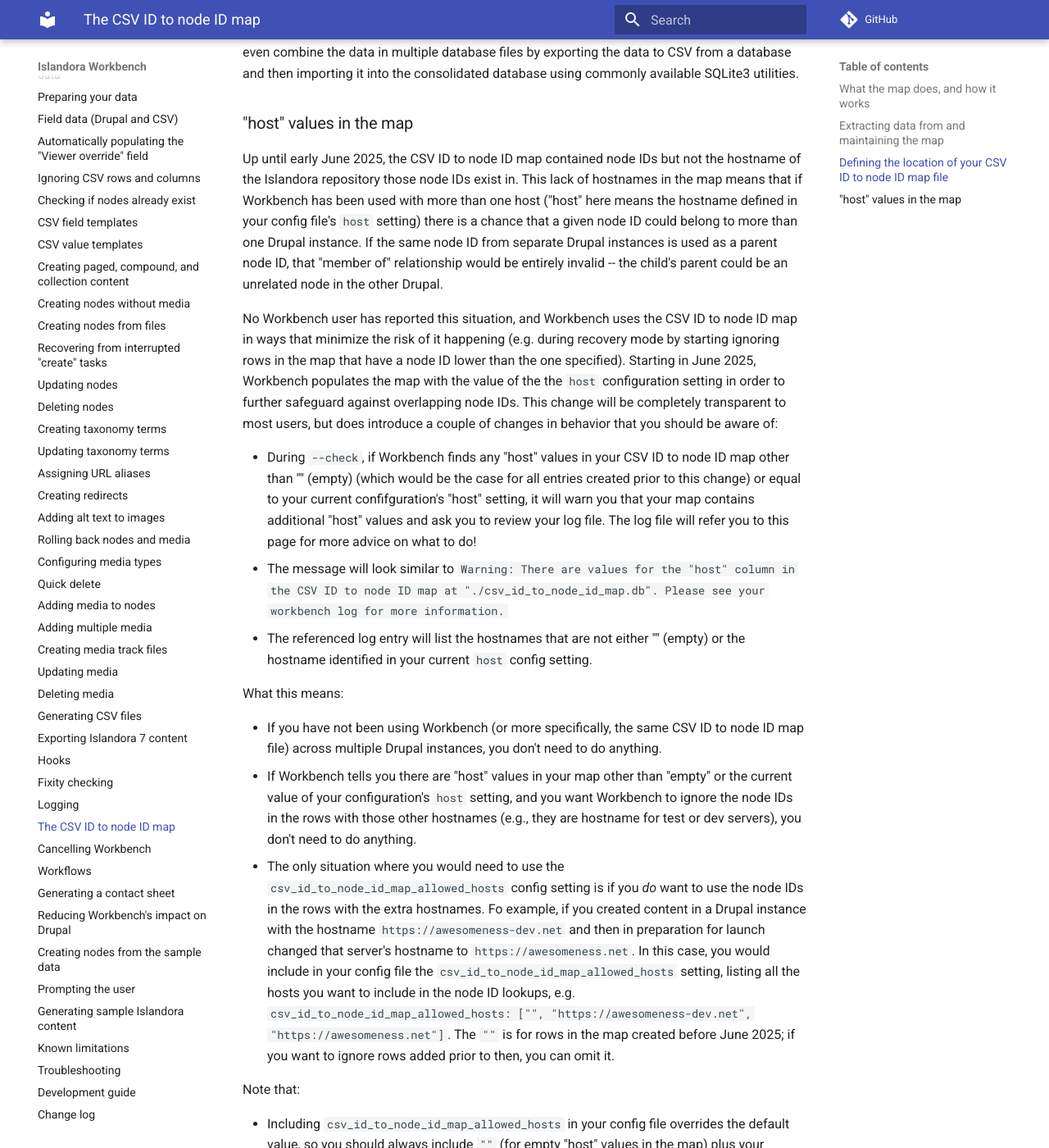
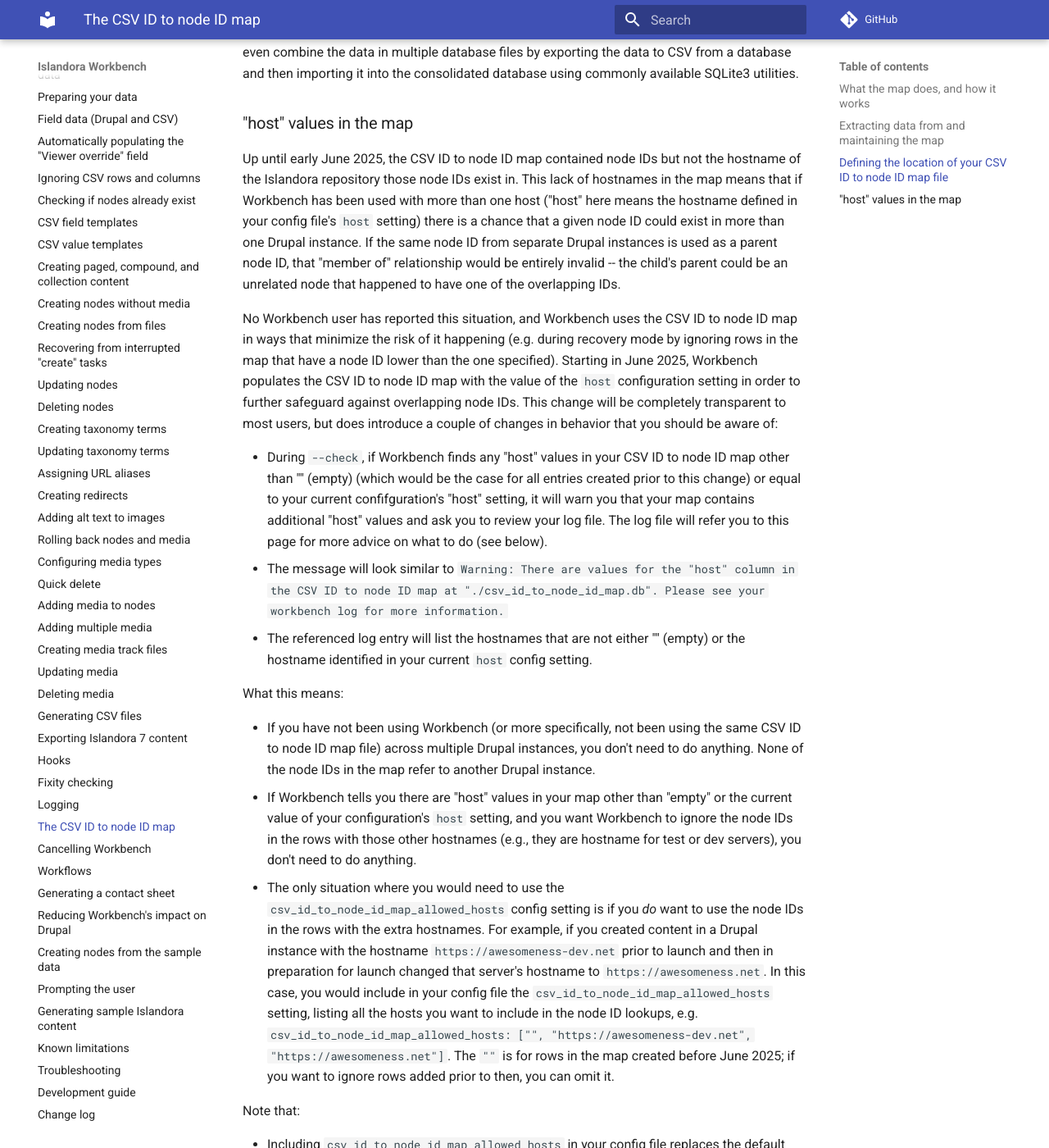
Before and after one commit to mjordan/islandora_workbench_docs, an MkDocs documentation site: the page built from docs/csv_id_to_node_id_map.md, in a window 1280 px wide and 1400 px high, scrolled down 3583 px. Shown: the whole window at 82% size. Built offline with MkDocs 1.6.1 and Material for MkDocs 9.7.7, drawn with Linux system fonts in a browser that asks for light colours; comment, search, counter and statistics services are not loaded; some of the changed text lies outside the part shown.

Commit message:
Some edits to the new 'host values in the map' section.

```diff
--- a/docs/csv_id_to_node_id_map.md
+++ b/docs/csv_id_to_node_id_map.md
@@ -68,21 +68,21 @@
 
 ### "host" values in the map
 
-Up until early June 2025, the CSV ID to node ID map contained node IDs but not the hostname of the Islandora repository those node IDs exist in. This lack of hostnames in the map means that if Workbench has been used with more than one host ("host" here means the hostname defined in your config file's `host` setting) there is a chance that a given node ID could belong to more than one Drupal instance. If the same node ID from separate Drupal instances is used as a parent node ID, that "member of" relationship would be entirely invalid -- the child's parent could be an unrelated node in the other Drupal.
+Up until early June 2025, the CSV ID to node ID map contained node IDs but not the hostname of the Islandora repository those node IDs exist in. This lack of hostnames in the map means that if Workbench has been used with more than one host ("host" here means the hostname defined in your config file's `host` setting) there is a chance that a given node ID could exist in more than one Drupal instance. If the same node ID from separate Drupal instances is used as a parent node ID, that "member of" relationship would be entirely invalid -- the child's parent could be an unrelated node that happened to have one of the overlapping IDs.
 
-No Workbench user has reported this situation, and Workbench uses the CSV ID to node ID map in ways that minimize the risk of it happening (e.g. during recovery mode by starting ignoring rows in the map that have a node ID lower than the one specified). Starting in June 2025, Workbench populates the map with the value of the the `host` configuration setting in order to further safeguard against overlapping node IDs. This change will be completely transparent to most users, but does introduce a couple of changes in behavior that you should be aware of:
+No Workbench user has reported this situation, and Workbench uses the CSV ID to node ID map in ways that minimize the risk of it happening (e.g. during recovery mode by ignoring rows in the map that have a node ID lower than the one specified). Starting in June 2025, Workbench populates the CSV ID to node ID map with the value of the `host` configuration setting in order to further safeguard against overlapping node IDs. This change will be completely transparent to most users, but does introduce a couple of changes in behavior that you should be aware of:
 
-- During `--check`, if Workbench finds any "host" values in your CSV ID to node ID map other than "" (empty) (which would be the case for all entries created prior to this change) or equal to your current confifguration's "host" setting, it will warn you that your map contains additional "host" values and ask you to review your log file. The log file will refer you to this page for more advice on what to do!
+- During `--check`, if Workbench finds any "host" values in your CSV ID to node ID map other than "" (empty) (which would be the case for all entries created prior to this change) or equal to your current confifguration's "host" setting, it will warn you that your map contains additional "host" values and ask you to review your log file. The log file will refer you to this page for more advice on what to do (see below).
 - The message will look similar to `Warning: There are values for the "host" column in the CSV ID to node ID map at "./csv_id_to_node_id_map.db". Please see your workbench log for more information.`
 - The referenced log entry will list the hostnames that are not either "" (empty) or the hostname identified in your current `host` config setting.
 
 What this means:
 
-- If you have not been using Workbench (or more specifically, the same CSV ID to node ID map file) across multiple Drupal instances, you don't need to do anything.
+- If you have not been using Workbench (or more specifically, not been using the same CSV ID to node ID map file) across multiple Drupal instances, you don't need to do anything. None of the node IDs in the map refer to another Drupal instance.
 - If Workbench tells you there are "host" values in your map other than "empty" or the current value of your configuration's `host` setting, and you want Workbench to ignore the node IDs in the rows with those other hostnames (e.g., they are hostname for test or dev servers), you don't need to do anything.
-- The only situation where you would need to use the `csv_id_to_node_id_map_allowed_hosts` config setting is if you *do* want to use the node IDs in the rows with the extra hostnames. Fo example, if you created content in a Drupal instance with the hostname `https://awesomeness-dev.net` and then in preparation for launch changed that server's hostname to `https://awesomeness.net`. In this case, you would include in your config file the `csv_id_to_node_id_map_allowed_hosts` setting, listing all the hosts you want to include in the node ID lookups, e.g. `csv_id_to_node_id_map_allowed_hosts: ["", "https://awesomeness-dev.net", "https://awesomeness.net"]`. The `""` is for rows in the map created before June 2025; if you want to ignore rows added prior to then, you can omit it.
+- The only situation where you would need to use the `csv_id_to_node_id_map_allowed_hosts` config setting is if you *do* want to use the node IDs in the rows with the extra hostnames. For example, if you created content in a Drupal instance with the hostname `https://awesomeness-dev.net` prior to launch and then in preparation for launch changed that server's hostname to `https://awesomeness.net`. In this case, you would include in your config file the `csv_id_to_node_id_map_allowed_hosts` setting, listing all the hosts you want to include in the node ID lookups, e.g. `csv_id_to_node_id_map_allowed_hosts: ["", "https://awesomeness-dev.net", "https://awesomeness.net"]`. The `""` is for rows in the map created before June 2025; if you want to ignore rows added prior to then, you can omit it.
 
 Note that:
 
-- Including `csv_id_to_node_id_map_allowed_hosts` in your config file overrides the default value, so you should always include `""` (for empty "host" values in the map) plus your current `host` configuration setting value, plus any additional hostnames that apply.
-- The hostnames are "or'ed" in the queries against tha CSV ID to node ID map.
+- Including `csv_id_to_node_id_map_allowed_hosts` in your config file replaces the default value of `["", the value of the "host" configuration setting]`, so you should always include `""` (for empty "host" values in the map) plus your current `host` configuration setting value, plus any additional hostnames that apply.
+- The hostnames are "or'ed" in the queries against tha CSV ID to node ID map, meaning that a match on any of the entries in the `csv_id_to_node_id_map_allowed_hosts` will be used in queries against the map.
```
